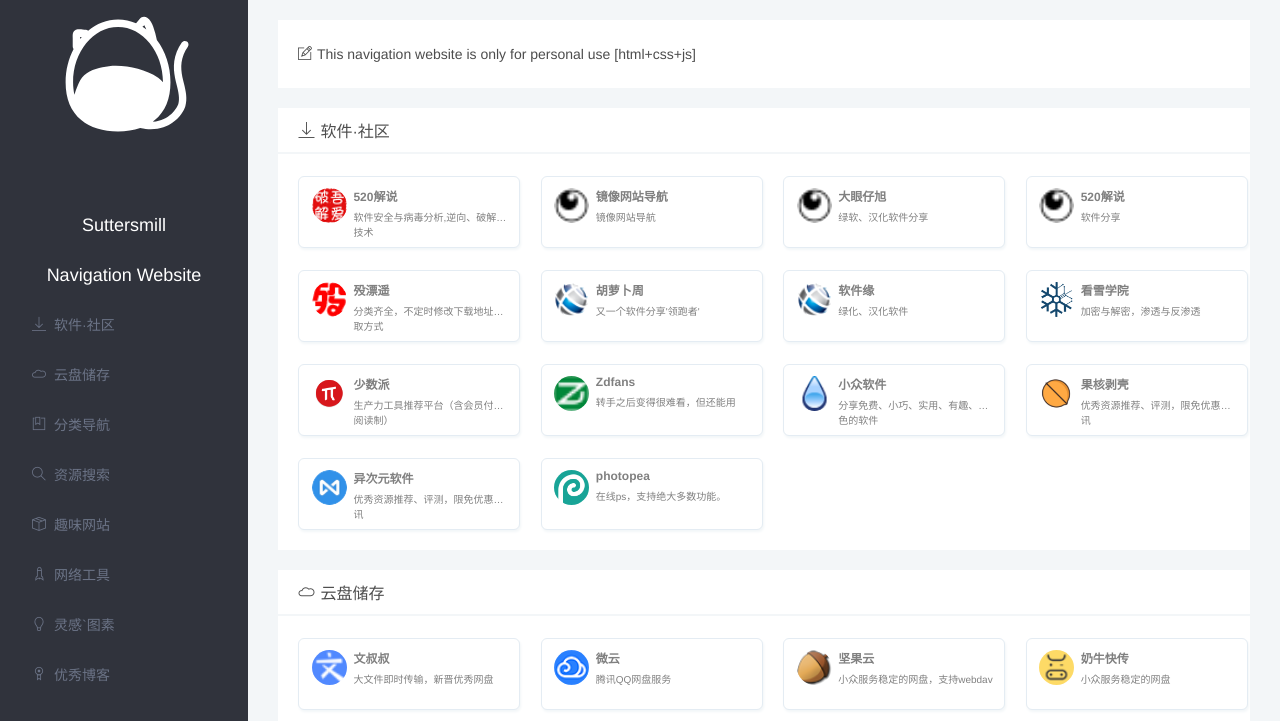
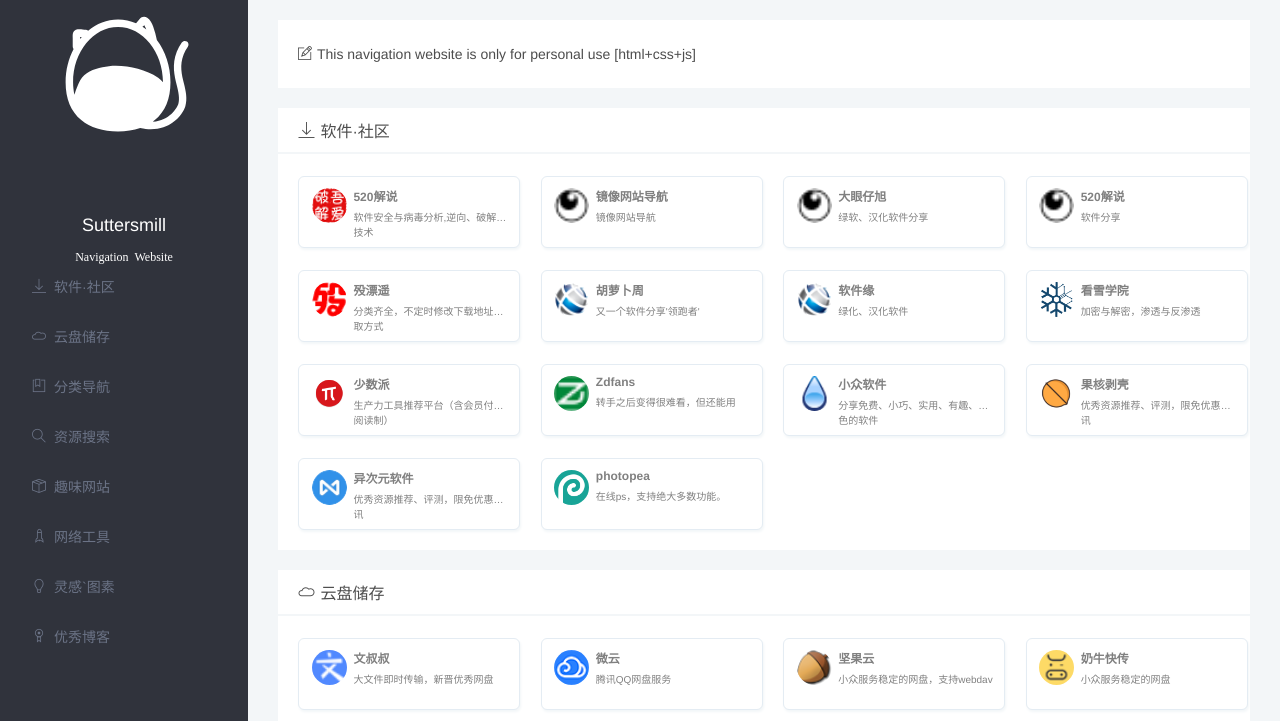
Before and after one commit to suttersmill/suttersmill.github.io, a plain HTML site: page index.html in a window 1280 px wide. Shown: the top 721 px of the page. Drawn offline with Linux system fonts and the light colour scheme.

Commit message:
Update index.html

```diff
--- a/index.html
+++ b/index.html
@@ -24,7 +24,7 @@
             <div class = "title">
                 <p>Suttersmill</p>
             </div>
-            <div class="title">
+            <div class="ti-sec">
                 <p>Navigation Website</p>
             </div>
             <nav class="nav">
```
